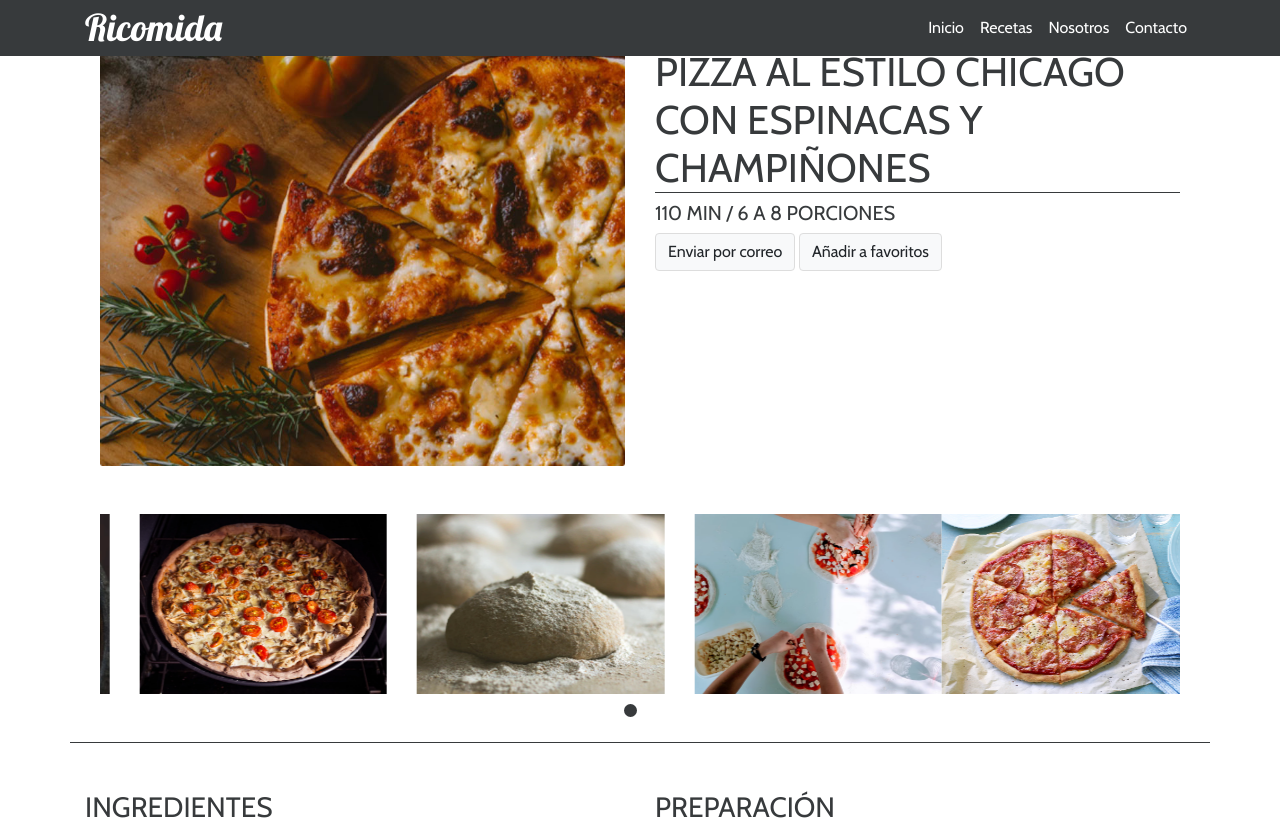
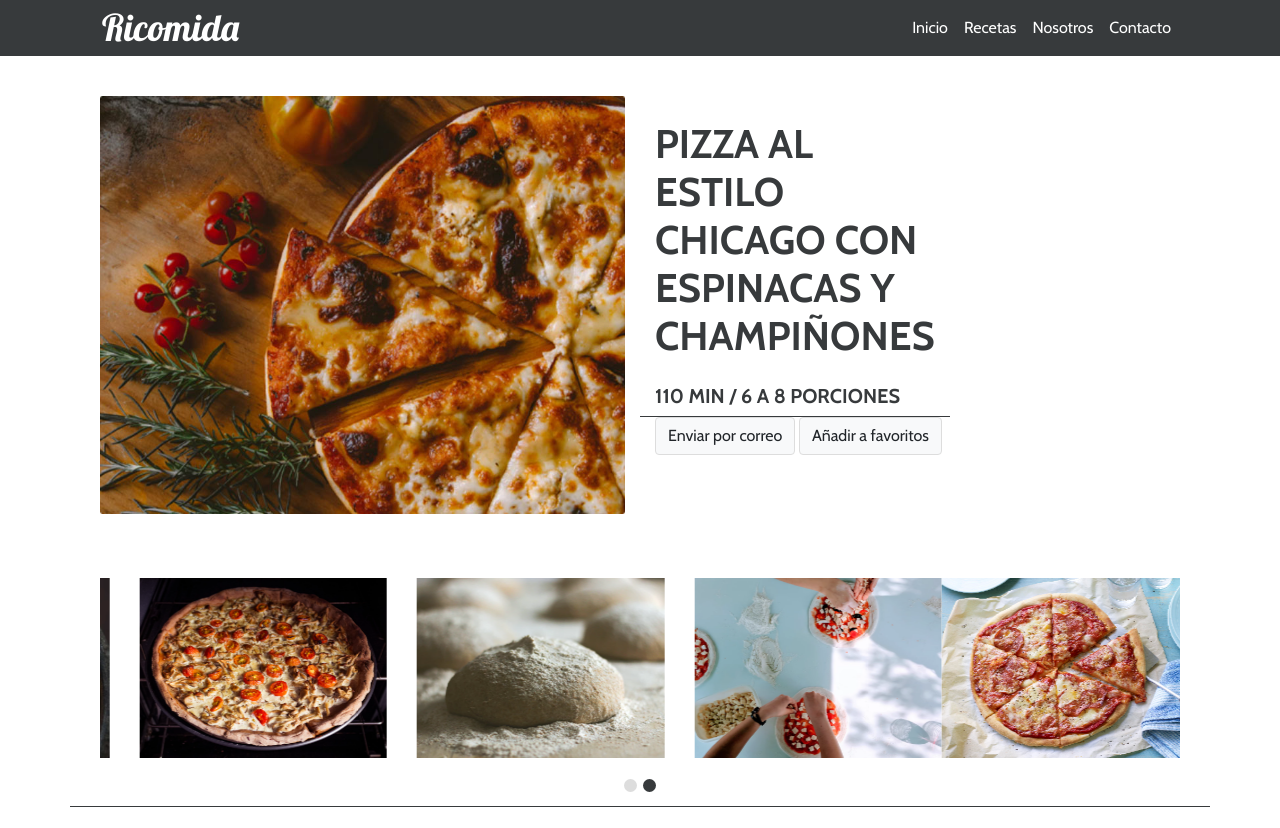
Before and after one commit to Barby87/ricomida, a plain HTML site: page index.html in a window 1280 px wide. Shown: the top 828 px of the page. Drawn offline with nearby package versions, Linux system fonts and the light colour scheme.

Commit message:
Modifying margin and padding of header, navbar and carousel.

```diff
--- a/assets/css/style.css
+++ b/assets/css/style.css
@@ -10,7 +10,7 @@
 
 /* Tipo de fuente*/
 
-body {
+body * {
     font-family: 'Cabin', sans-serif;
     color: var(--dark);
 }
@@ -33,6 +33,11 @@ footer {
 .nav-link {
     font-family: 'Cabin', regular;
     color: var(--white);
+}
+
+footer h3 {
+    color: var(--white);
+    font-family: 'Lobster', cursive;
 }
 
 
@@ -59,7 +64,11 @@ footer {
 
 /* Estilo header*/
 
-header h1 {
+header {
+    padding-top: 2.2rem!important;
+}
+
+.pizzaChicago {
     border-bottom: 1.5px solid var(--dark);
 }
 
@@ -75,14 +84,15 @@ header h1 {
     border-bottom: 1.5px solid var(--dark);
 }
 
-.carousel-indicators {
-    top: 190px;
-}
-
 .carousel-indicators li {
+    top: 60px;
     width: 13px;
     height: 13px;
     border-radius: 50%;
+    background-color: var(--light);
+}
+
+.carousel-indicators .active {
     background-color: var(--dark);
 }
 
@@ -101,7 +111,7 @@ li {
 /*Estilo sección relatedRecipes*/
 
 
-/*Estilo newsletter*/
+/*Estilo sección newsletter*/
 
 .newsletter {
     background-color: var(--danger);
--- a/index.html
+++ b/index.html
@@ -6,9 +6,6 @@
     <meta name="viewport" content="width=device-width, initial-scale=1.0">
     <meta http-equiv="X-UA-Compatible" content="ie=edge">
     <title>Ricomida</title>
-
-    <!--CDN JQuery-->
-    <!-- <script src="https://ajax.googleapis.com/ajax/libs/jquery/3.4.1/jquery.min.js"></script> -->
 
     <!--CSS Bootstrap-->
     <link rel="stylesheet" href="https://stackpath.bootstrapcdn.com/bootstrap/4.1.3/css/bootstrap.min.css" integrity="sha384-MCw98/SFnGE8fJT3GXwEOngsV7Zt27NXFoaoApmYm81iuXoPkFOJwJ8ERdknLPMO" crossorigin="anonymous" />
@@ -25,27 +22,27 @@
 
 <body>
     <!--navBar-->
-    <nav class="navbar navbar-expand-lg fixed-top mb-5">
-        <div class="container">
-            <a class="icon navbar" href="#startSeccion">Ricomida</a>
+    <nav class="navbar navbar-expand-lg fixed-top mb-4 p-0">
+        <div class="container pl-3">
+            <a class="icon navbar ml-3" href="#startSeccion">Ricomida</a>
 
-            <button class="navbar-toggler" type="button" data-toggle="collapse" data-target="#navbarNav" ariacontrols="navbarNav" aria-expanded="false" aria-label="Toggle navigation">
+            <button class="navbar-toggler mr-4" type="button" data-toggle="collapse" data-target="#navbarNav" ariacontrols="navbarNav" aria-expanded="false" aria-label="Toggle navigation">
             <span><i class="fas fa-bars "></i></span>
             </button>
 
-            <div class="collapse navbar-collapse" id="navbarNav">
+            <div class="collapse navbar-collapse mr-3" id="navbarNav">
                 <ul class="navbar-nav ml-auto">
                     <li class="nav-item">
                         <a class="nav-link" href="#startSection">Inicio<span class="sr-only">(current)</span></a>
                     </li>
                     <li class="nav-item">
-                        <a class="nav-link" href="#relatedRecipes">Recetas</a>
+                        <a class="nav-link" href="#recipeSection">Recetas</a>
                     </li>
                     <li class="nav-item">
-                        <a class="nav-link" href="#startSection">Nosotros</a>
+                        <a class="nav-link" href="#newsletterSection">Nosotros</a>
                     </li>
                     <li class="nav-item">
-                        <a class="nav-link" href="#newsletterSection">Contacto</a>
+                        <a class="nav-link" href="#contactSection">Contacto</a>
                     </li>
                 </ul>
             </div>
@@ -54,14 +51,20 @@
 
 
     <!--header-->
-    <header id="startSection " class="container row mt-5 pt-5 m-auto">
+    <header id="startSection " class="container row mt-5 pt-5 mx-auto">
         <div class=" col ">
             <img class="img-fluid " src="assets/img/principal.jpg " alt="Icono del sitio" />
         </div>
 
         <div class="col ">
-            <h1>PIZZA AL ESTILO CHICAGO CON ESPINACAS Y CHAMPIÑONES</h1>
-            <h5>110 MIN / 6 A 8 PORCIONES</h5>
+            <div class="row">
+                <div class="col pizzaChicago">
+                    <h1 class="font-weight-bold my-4">PIZZA AL ESTILO CHICAGO CON ESPINACAS Y CHAMPIÑONES</h1>
+                    <h5 class="font-weight-bold">110 MIN / 6 A 8 PORCIONES</h5>
+                </div>
+                <div class="col">
+                </div>
+            </div>
 
             <div>
                 <button type="button" class="btn btn-light" data-toggle="tooltip" data-placement="bottom" title="Presiona para enviar a tu correo ">Enviar por correo</button>
@@ -71,7 +74,7 @@
     </header>
 
     <!--Carousel-->
-    <section id="carouselSection" class="container my-5 pt-32 d-none d-sm-block">
+    <section id="carouselSection" class="container my-5 pt-3 d-none d-sm-block">
         <div class="container">
             <div id="gallery" class="carousel slide mb-5 " data-ride="carousel">
 
@@ -234,7 +237,7 @@
     </section>
 
     <!--footer (pie de página)-->
-    <footer class="py-3">
+    <footer id="contactSection" class="py-3">
 
         <h3 class="icon text-center">Ricomida</h3>
 
```
